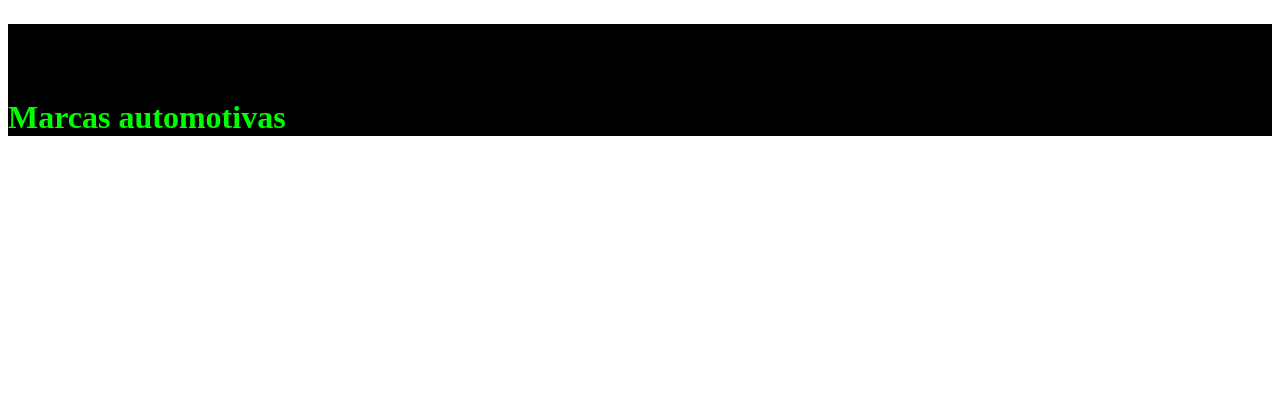
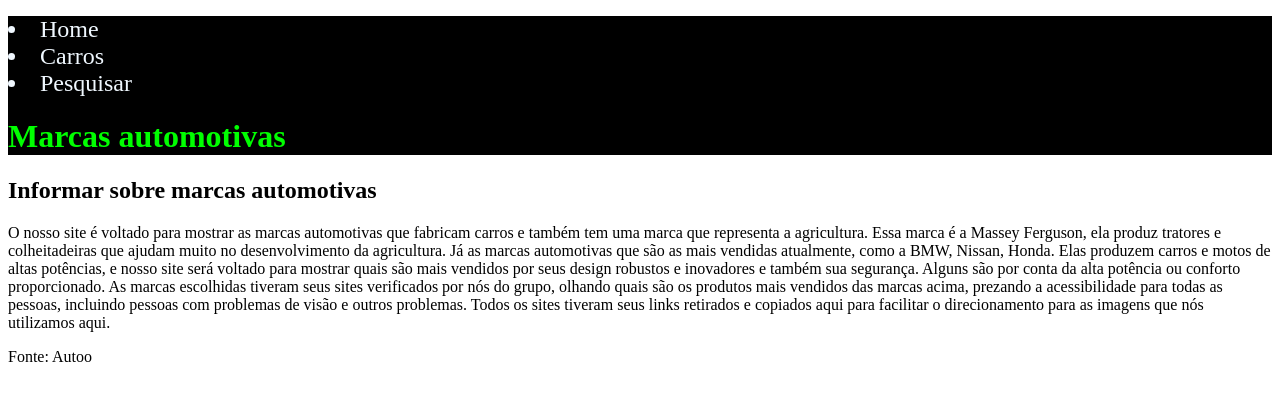
Before and after one commit to lucasralo/trio-paradadura, a plain HTML site: page index.html in a window 1280 px wide. Drawn offline with Linux system fonts and the light colour scheme; a web font is replaced by a local one.

Commit message:
14022025

```diff
--- a/index.html
+++ b/index.html
@@ -9,10 +9,19 @@
 <body>
     <div class="cabecalho">
         <ul class="topicos"></ul>
-        <li>Home</li>
-        <li>Carros</li>
-        <li>Pesquisar</li>
+        <li class="botao">Home</li>
+        <li class="botao">Carros</li>
+        <li class="botao">Pesquisar</li>
     <h1 class="titulo">Marcas automotivas</h1>
+    </div>
+    <div class="texto">
+        <h2 class="subtitulo">Informar sobre marcas automotivas</h2>
+        <p class="texto-inicial">O nosso site é voltado para mostrar as marcas automotivas que fabricam carros e também tem uma marca que representa a agricultura. Essa marca é a Massey Ferguson, ela produz tratores e colheitadeiras que ajudam muito no desenvolvimento da agricultura.
+            Já as marcas automotivas que são as mais vendidas atualmente, como a BMW, Nissan, Honda. Elas produzem carros e motos de altas potências, e nosso site será voltado para mostrar quais são mais vendidos por seus design robustos e inovadores e também sua segurança. Alguns são por conta da alta potência ou conforto proporcionado.
+            As marcas escolhidas tiveram seus sites verificados por nós do grupo, olhando quais são os produtos mais vendidos das marcas acima, prezando a acessibilidade para todas as pessoas, incluindo pessoas com problemas de visão e outros problemas.
+            Todos os sites tiveram seus links retirados e copiados aqui para facilitar o direcionamento para as imagens que nós utilizamos aqui.
+            </p>
+            <p class="texto-fonte">Fonte: Autoo</p>
     </div>
 </body>
 </html>
--- a/style.css
+++ b/style.css
@@ -4,7 +4,7 @@
     background-color: black;
     width: 100%;
 }
-.topicos{
+.botao{
     color: aliceblue;
     font-size: 24px;
 }
```
